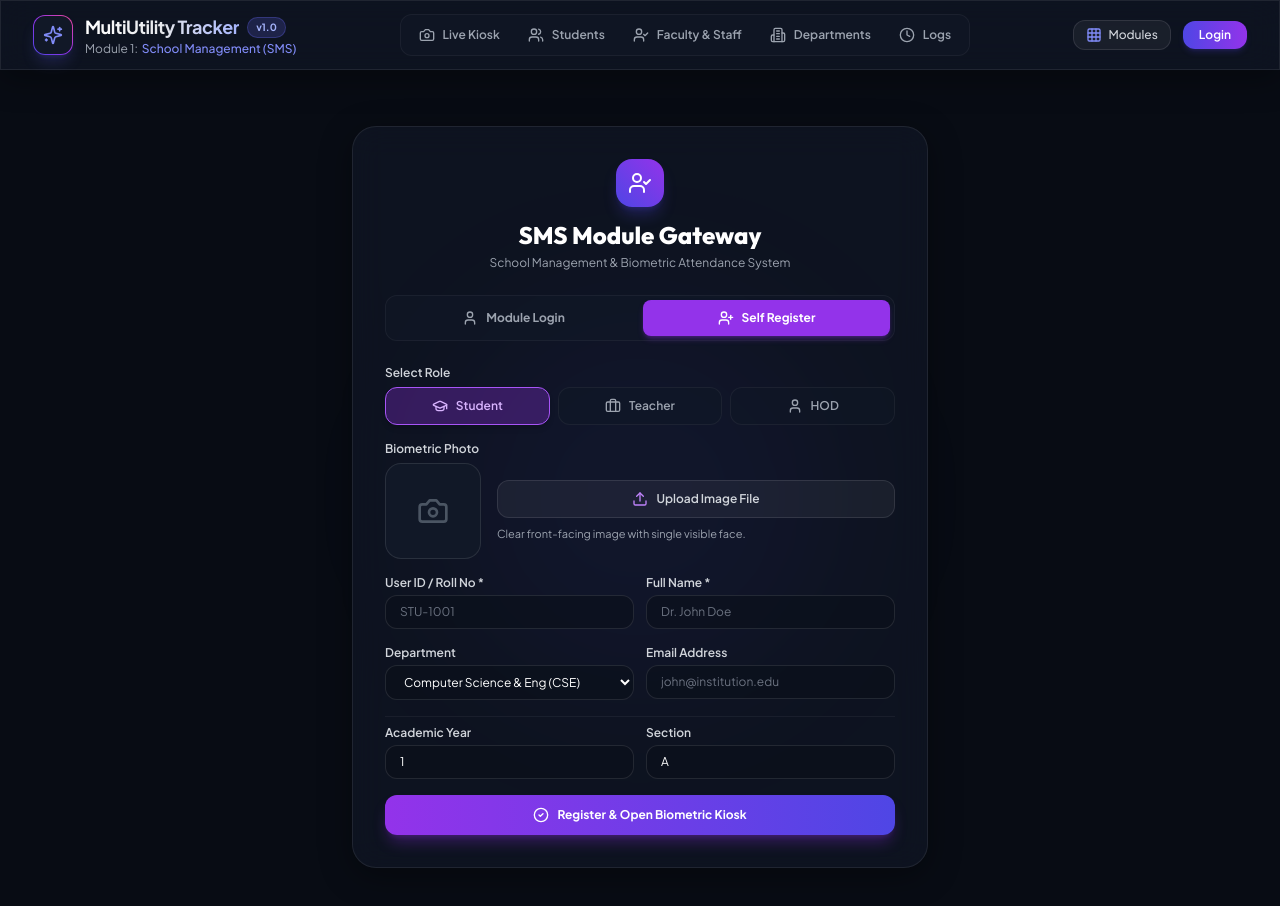
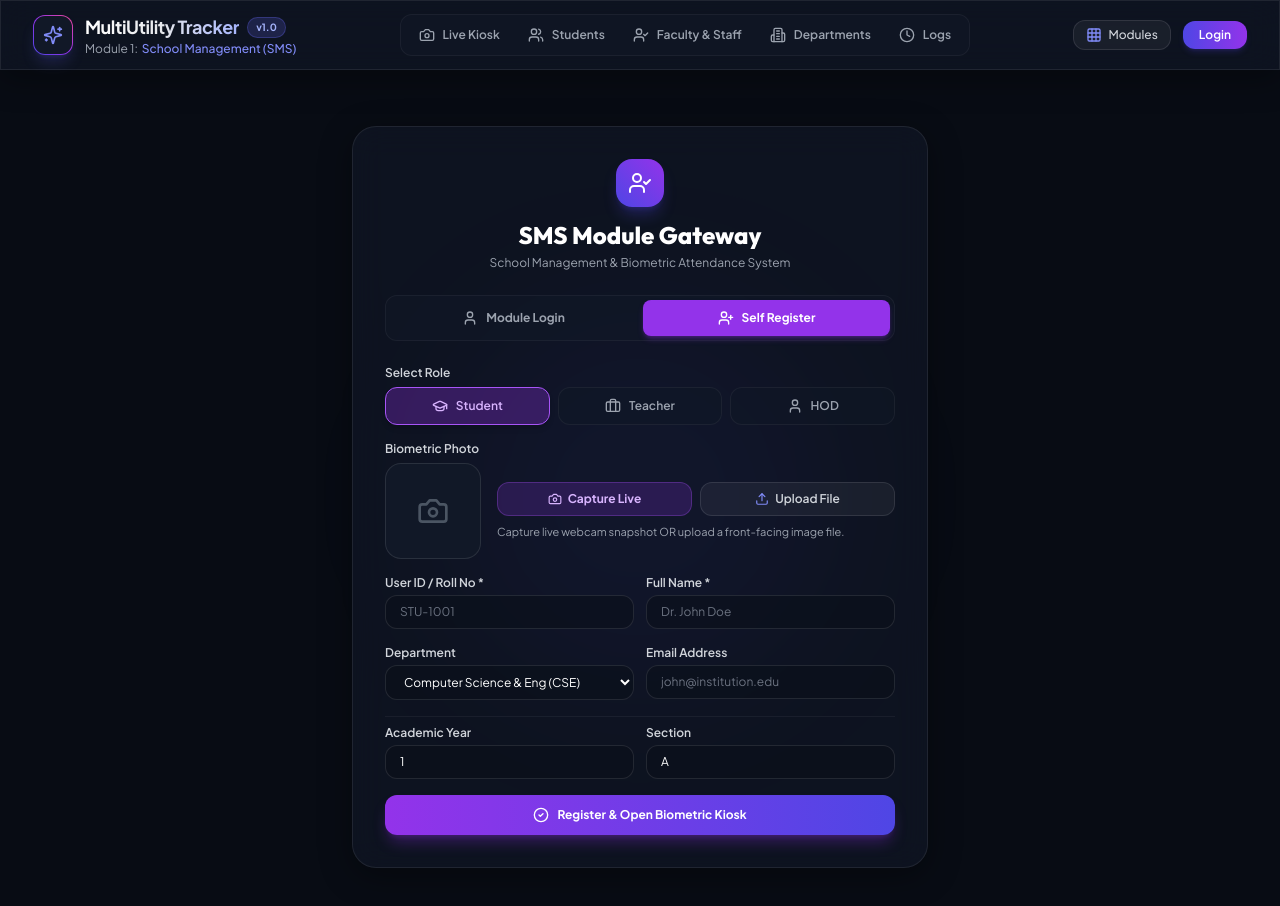
Before and after one commit to Kryptonic-Mustafa/MultiUtility-Tracker, a Next.js app in the folder frontend/: page /sms/login in a window 1280 px wide. Both pictures are taken after a click on the button "Self Register". Shown: the top 906 px of the page. Built offline with nearby package versions, Linux system fonts and the light colour scheme.

Commit message:
Add dual Biometric Photo options: Capture Live camera snapshot OR Upload image file

```diff
--- a/frontend/src/app/sms/login/page.tsx
+++ b/frontend/src/app/sms/login/page.tsx
@@ -1,8 +1,8 @@
 'use client';
 
-import React, { useState, useEffect, Suspense } from 'react';
+import React, { useState, useEffect, useRef, Suspense } from 'react';
 import { useRouter, useSearchParams } from 'next/navigation';
-import { UserCheck, UserPlus, Lock, User, ArrowRight, KeyRound, AlertCircle, Sparkles, GraduationCap, Briefcase, Camera, Upload, CheckCircle2, Loader2 } from 'lucide-react';
+import { UserCheck, UserPlus, Lock, User, ArrowRight, KeyRound, AlertCircle, Sparkles, GraduationCap, Briefcase, Camera, Upload, CheckCircle2, Loader2, RefreshCw, X, CameraOff } from 'lucide-react';
 
 function SmsLoginComponent() {
   const router = useRouter();
@@ -24,6 +24,12 @@ function SmsLoginComponent() {
   const [phone, setPhone] = useState('');
   const [deptId, setDeptId] = useState('CSE');
   const [imageBase64, setImageBase64] = useState('');
+
+  // Live Camera Capture State
+  const [showLiveCam, setShowLiveCam] = useState(false);
+  const regVideoRef = useRef<HTMLVideoElement | null>(null);
+  const regCanvasRef = useRef<HTMLCanvasElement | null>(null);
+  const regStreamRef = useRef<MediaStream | null>(null);
 
   // Student fields
   const [rollNumber, setRollNumber] = useState('');
@@ -49,6 +55,62 @@ function SmsLoginComponent() {
       setImageBase64(snapshotParam);
     }
   }, [searchParams]);
+
+  // Clean camera track shutdown
+  const stopRegCamera = () => {
+    if (regStreamRef.current) {
+      regStreamRef.current.getTracks().forEach(track => track.stop());
+      regStreamRef.current = null;
+    }
+    if (regVideoRef.current) {
+      regVideoRef.current.srcObject = null;
+    }
+    setShowLiveCam(false);
+  };
+
+  // Start live webcam for registration snapshot
+  const startRegCamera = async () => {
+    try {
+      stopRegCamera();
+      setShowLiveCam(true);
+
+      const stream = await navigator.mediaDevices.getUserMedia({
+        video: { width: { ideal: 640 }, height: { ideal: 480 }, facingMode: 'user' },
+        audio: false
+      });
+
+      regStreamRef.current = stream;
+
+      setTimeout(() => {
+        if (regVideoRef.current) {
+          regVideoRef.current.srcObject = stream;
+          regVideoRef.current.play();
+        }
+      }, 200);
+
+    } catch (err) {
+      console.error("Camera error:", err);
+      alert("Could not access camera for live capture. Please enable permissions.");
+      setShowLiveCam(false);
+    }
+  };
+
+  // Snap photo from live camera
+  const snapLivePhoto = () => {
+    if (!regVideoRef.current || !regCanvasRef.current) return;
+    const video = regVideoRef.current;
+    const canvas = regCanvasRef.current;
+    const ctx = canvas.getContext('2d');
+    if (!ctx) return;
+
+    canvas.width = video.videoWidth || 640;
+    canvas.height = video.videoHeight || 480;
+    ctx.drawImage(video, 0, 0, canvas.width, canvas.height);
+
+    const b64 = canvas.toDataURL('image/jpeg', 0.85);
+    setImageBase64(b64);
+    stopRegCamera();
+  };
 
   const handleFileUpload = (e: React.ChangeEvent<HTMLInputElement>) => {
     const file = e.target.files?.[0];
@@ -135,7 +197,6 @@ function SmsLoginComponent() {
 
       setRegSuccess(`Successfully registered ${name} (${userId})! Redirecting to Biometric Kiosk...`);
 
-      // Auto-redirect back to Biometric Kiosk after registration
       setTimeout(() => {
         router.push('/sms');
       }, 1200);
@@ -149,6 +210,8 @@ function SmsLoginComponent() {
 
   return (
     <div className="min-h-[75vh] flex items-center justify-center relative py-6">
+
+      <canvas ref={regCanvasRef} className="hidden" />
 
       <div className="absolute top-1/2 left-1/2 -translate-x-1/2 -translate-y-1/2 w-96 h-96 bg-indigo-600/15 rounded-full blur-3xl pointer-events-none" />
 
@@ -167,7 +230,10 @@ function SmsLoginComponent() {
         <div className="grid grid-cols-2 gap-1.5 p-1 bg-dark-card/60 rounded-xl border border-white/5 mb-6">
           <button
             type="button"
-            onClick={() => setTab('LOGIN')}
+            onClick={() => {
+              stopRegCamera();
+              setTab('LOGIN');
+            }}
             className={`flex items-center justify-center gap-2 py-2.5 rounded-lg text-xs font-bold transition-all ${
               tab === 'LOGIN'
                 ? 'bg-indigo-600 text-white shadow-md shadow-indigo-600/30'
@@ -195,7 +261,6 @@ function SmsLoginComponent() {
         {/* Tab 1: Module Login Form */}
         {tab === 'LOGIN' ? (
           <form onSubmit={handleLogin} className="space-y-4">
-
             <div>
               <label className="block text-xs font-semibold text-gray-300 mb-1">
                 User ID, Roll Number, or Email
@@ -247,10 +312,9 @@ function SmsLoginComponent() {
               <span>{loginLoading ? 'Authenticating...' : 'Enter SMS Workspace'}</span>
               <ArrowRight className="w-4 h-4" />
             </button>
-
           </form>
         ) : (
-          /* Tab 2: Self Registration Form (Embedded Directly, No Modal) */
+          /* Tab 2: Self Registration Form */
           <form onSubmit={handleRegister} className="space-y-4 animate-in fade-in duration-200">
 
             {/* Role Selection */}
@@ -283,9 +347,40 @@ function SmsLoginComponent() {
               </div>
             </div>
 
-            {/* Photo Capture / Upload */}
+            {/* Biometric Photo Options: Live Camera Capture OR File Upload */}
             <div>
               <label className="block text-xs font-semibold text-gray-300 mb-1.5">Biometric Photo</label>
+
+              {showLiveCam ? (
+                /* Live Camera Capture Box */
+                <div className="relative rounded-2xl overflow-hidden bg-black border border-purple-500/50 shadow-xl aspect-video flex items-center justify-center">
+                  <video
+                    ref={regVideoRef}
+                    playsInline
+                    muted
+                    className="w-full h-full object-cover transform -scale-x-100"
+                  />
+                  <div className="absolute bottom-3 left-0 right-0 flex items-center justify-center gap-3">
+                    <button
+                      type="button"
+                      onClick={snapLivePhoto}
+                      className="flex items-center gap-2 px-5 py-2 bg-gradient-to-r from-emerald-500 to-teal-600 text-white rounded-full text-xs font-bold shadow-lg shadow-emerald-500/30 hover:scale-105 transition-all"
+                    >
+                      <Camera className="w-4 h-4" />
+                      <span>Snap Photo Now</span>
+                    </button>
+                    <button
+                      type="button"
+                      onClick={stopRegCamera}
+                      className="p-2 bg-gray-900/80 hover:bg-red-500/80 text-white rounded-full text-xs transition-all"
+                      title="Cancel Live Camera"
+                    >
+                      <X className="w-4 h-4" />
+                    </button>
+                  </div>
+                </div>
+              ) : (
+                /* Default Photo Preview + 2 Action Buttons */
                 <div className="flex items-center gap-4">
                   <div className="relative w-24 h-24 rounded-2xl overflow-hidden bg-gray-900 border border-white/10 flex items-center justify-center flex-shrink-0">
                     {imageBase64 ? (
@@ -296,14 +391,26 @@ function SmsLoginComponent() {
                   </div>
 
                   <div className="flex-1 space-y-2">
-                  <label className="flex items-center justify-center gap-2 px-4 py-2.5 bg-white/5 hover:bg-white/10 border border-white/10 rounded-xl text-xs font-semibold text-gray-300 cursor-pointer transition-all">
-                    <Upload className="w-4 h-4 text-purple-400" />
-                    <span>Upload Image File</span>
+                    <div className="grid grid-cols-2 gap-2">
+                      <button
+                        type="button"
+                        onClick={startRegCamera}
+                        className="flex items-center justify-center gap-1.5 px-3 py-2 bg-purple-600/20 hover:bg-purple-600/30 border border-purple-500/30 rounded-xl text-xs font-bold text-purple-300 transition-all"
+                      >
+                        <Camera className="w-3.5 h-3.5" />
+                        <span>Capture Live</span>
+                      </button>
+
+                      <label className="flex items-center justify-center gap-1.5 px-3 py-2 bg-white/5 hover:bg-white/10 border border-white/10 rounded-xl text-xs font-semibold text-gray-300 cursor-pointer transition-all">
+                        <Upload className="w-3.5 h-3.5 text-indigo-400" />
+                        <span>Upload File</span>
                         <input type="file" accept="image/*" onChange={handleFileUpload} className="hidden" />
                       </label>
-                  <p className="text-[11px] text-gray-400">Clear front-facing image with single visible face.</p>
+                    </div>
+                    <p className="text-[11px] text-gray-400">Capture live webcam snapshot OR upload a front-facing image file.</p>
                   </div>
                 </div>
+              )}
             </div>
 
             {/* User ID & Full Name */}
```
Lines whose indentation alone changed are shown as unchanged.
